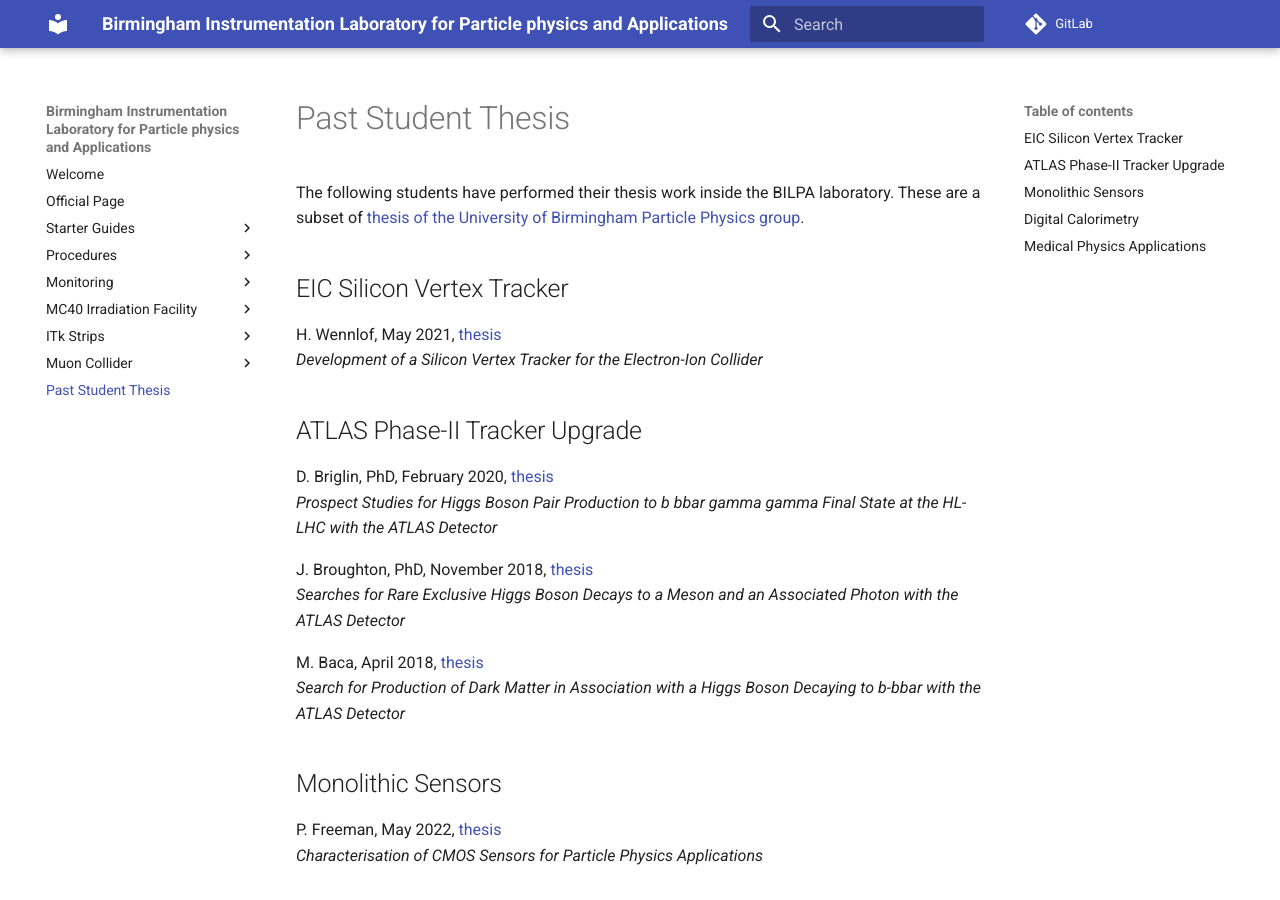
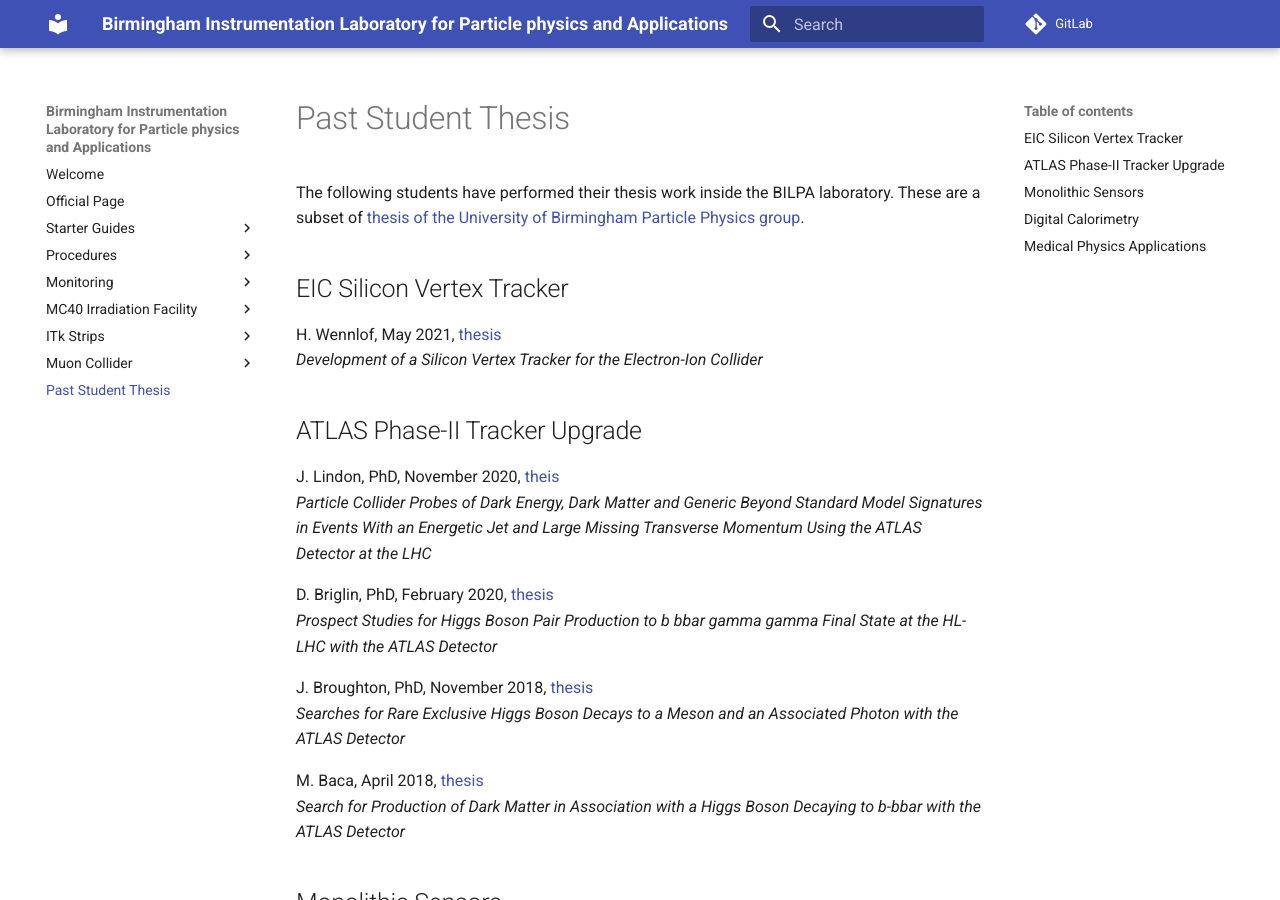
Before and after one commit to BILPAware/wiki, an MkDocs documentation site: the page built from docs/thesis.md, in a window 1280 px wide and 900 px high. Built offline with MkDocs 1.6.1 and Material for MkDocs 9.7.7, drawn with Linux system fonts in a browser that asks for light colours.

Commit message:
Added J. Lindon

```diff
--- a/docs/thesis.md
+++ b/docs/thesis.md
@@ -8,6 +8,9 @@ H. Wennlof, May 2021, [thesis](http://www.ep.ph.bham.ac.uk/publications/thesis/h
 *Development of a Silicon Vertex Tracker for the Electron-Ion Collider*
 
 ## ATLAS Phase-II Tracker Upgrade
+J. Lindon, PhD, November 2020, [theis](http://www.ep.ph.bham.ac.uk/publications/thesis/jhl_thesis.pdf)
+*Particle Collider Probes of Dark Energy, Dark Matter and Generic Beyond Standard Model Signatures in Events With an Energetic Jet and Large Missing Transverse Momentum Using the ATLAS Detector at the LHC*
+
 D. Briglin, PhD, February 2020, [thesis](http://www.ep.ph.bham.ac.uk/publications/thesis/db_thesis.pdf)
 *Prospect Studies for Higgs Boson Pair Production to b bbar gamma gamma Final State at the HL-LHC with the ATLAS Detector*
 
```
